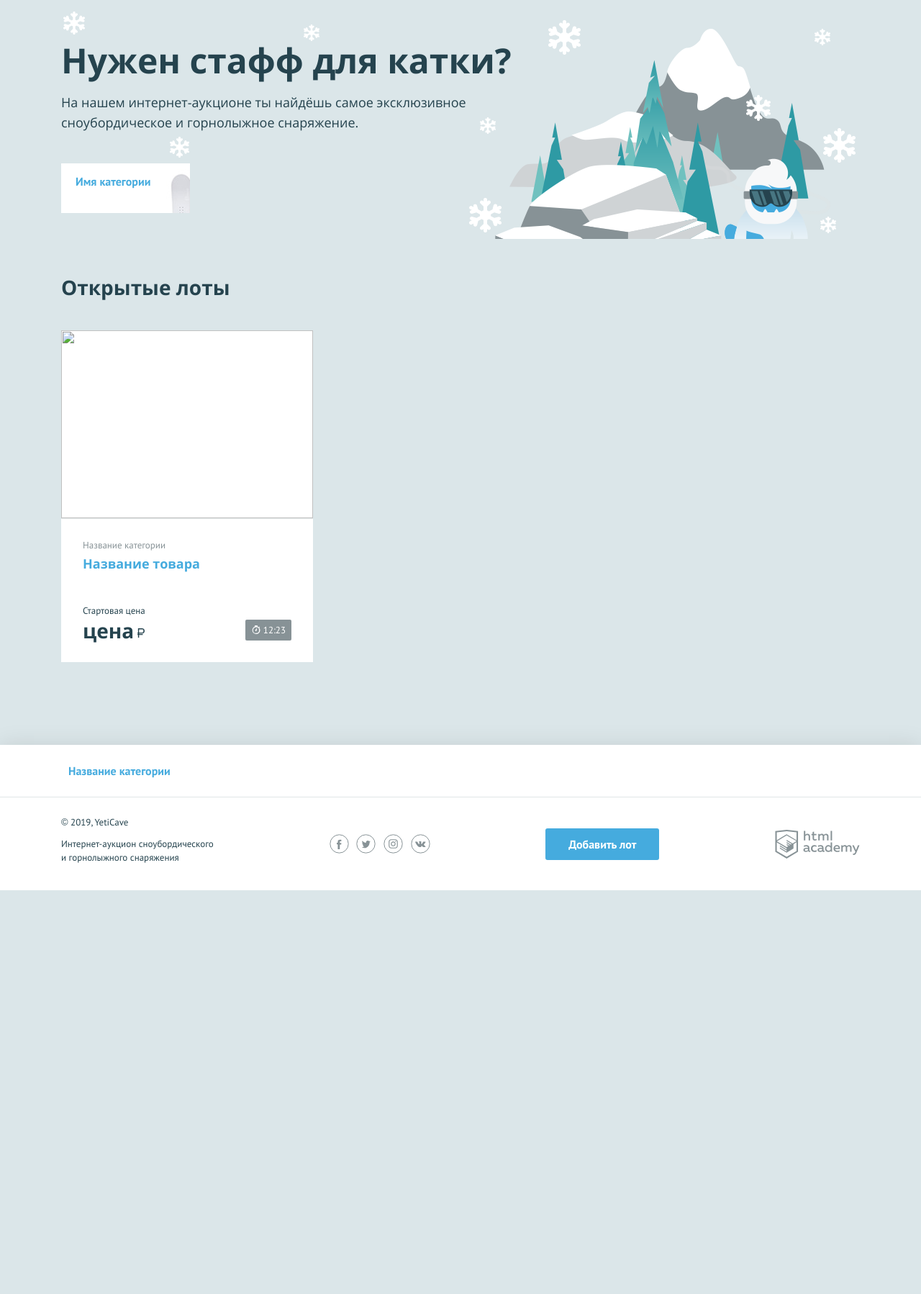
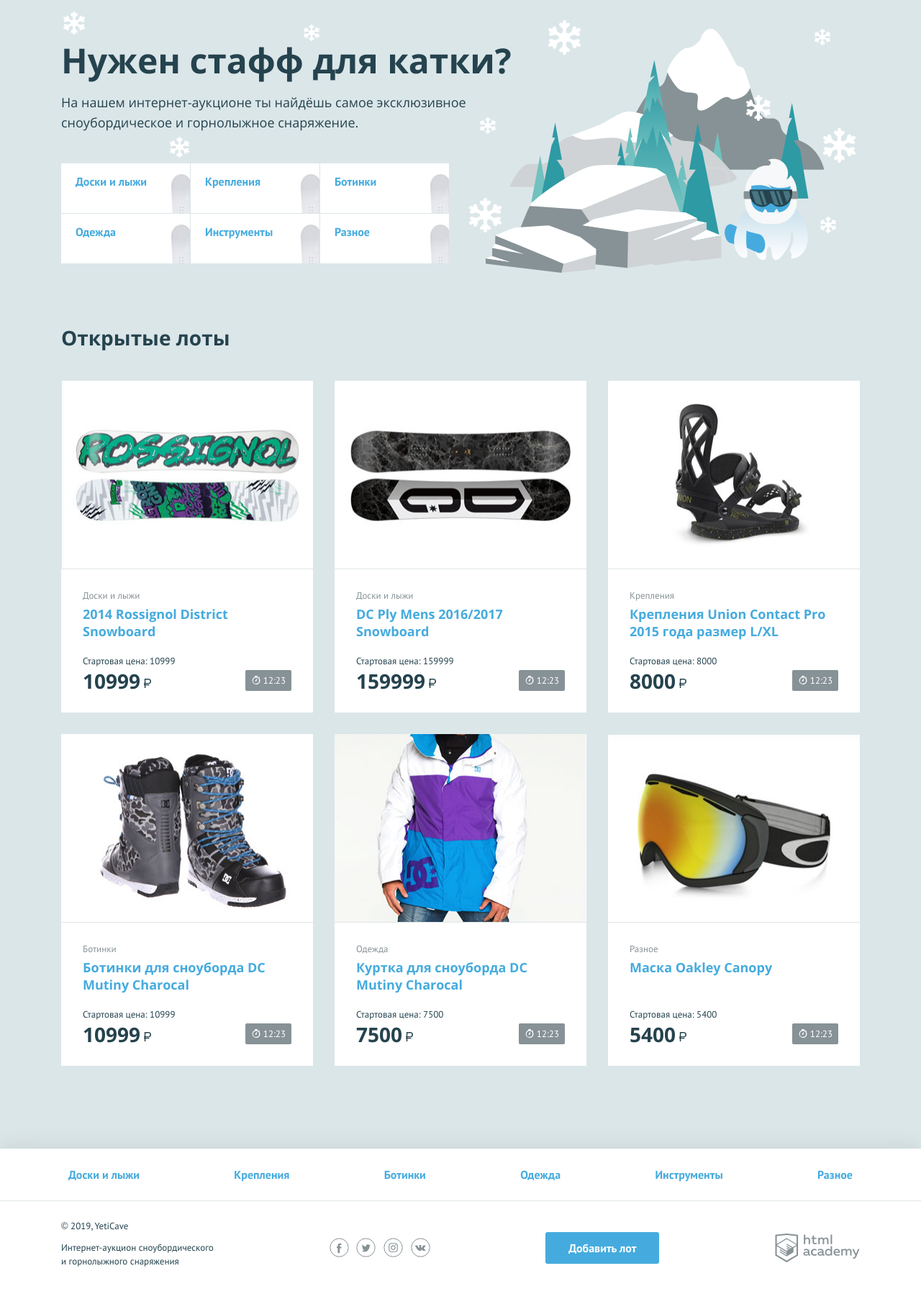
Before and after one commit to likable/796623-yeticave-9, a PHP site: page / in a window 1280 px wide. Shown: the part 107-1905 px from the top of the page at 72% size. Before the commit the page ends 1344 px from the top, so only its background shows below. Run offline with PHP 8.4, Linux system fonts and the light colour scheme.

Commit message:
Completed the task with arrays

```diff
--- a/index.php
+++ b/index.php
@@ -2,7 +2,56 @@
 $is_auth = rand(0, 1);
 
 $user_name = 'Виталий'; // укажите здесь ваше имя
+
+$categories = [
+    "Доски и лыжи",
+    "Крепления",
+    "Ботинки",
+    "Одежда",
+    "Инструменты",
+    "Разное"
+];
+
+$stuff = [
+    [
+        "title" => "2014 Rossignol District Snowboard",
+        "cat"   => "Доски и лыжи",
+        "price" => 10999,
+        "url"   => "img/lot-1.jpg"
+    ],
+    [
+        "title" => "DC Ply Mens 2016/2017 Snowboard",
+        "cat"   => "Доски и лыжи",
+        "price" => 159999,
+        "url"   => "img/lot-2.jpg"
+    ],
+    [
+        "title" => "Крепления Union Contact Pro 2015 года размер L/XL",
+        "cat"   => "Крепления",
+        "price" => 8000,
+        "url"   => "img/lot-3.jpg"
+    ],
+    [
+        "title" => "Ботинки для сноуборда DC Mutiny Charocal",
+        "cat"   => "Ботинки",
+        "price" => 10999,
+        "url"   => "img/lot-4.jpg"
+    ],
+    [
+        "title" => "Куртка для сноуборда DC Mutiny Charocal",
+        "cat"   => "Одежда",
+        "price" => 7500,
+        "url"   => "img/lot-5.jpg"
+    ],
+    [
+        "title" => "Маска Oakley Canopy",
+        "cat"   => "Разное",
+        "price" => 5400,
+        "url"   => "img/lot-6.jpg"
+    ]
+];
 ?>
+
 <!DOCTYPE html>
 <html lang="ru">
 <head>
@@ -55,10 +104,14 @@
         <h2 class="promo__title">Нужен стафф для катки?</h2>
         <p class="promo__text">На нашем интернет-аукционе ты найдёшь самое эксклюзивное сноубордическое и горнолыжное снаряжение.</p>
         <ul class="promo__list">
+
             <!--заполните этот список из массива категорий-->
-            <li class="promo__item promo__item--boards">
-                <a class="promo__link" href="pages/all-lots.html">Имя категории</a>
-            </li>
+            <?php foreach ($categories as $category): ?>
+                <li class="promo__item promo__item--boards">
+                    <a class="promo__link" href="pages/all-lots.html"><?= $category; ?></a>
+                </li>
+            <?php endforeach; ?>
+
         </ul>
     </section>
     <section class="lots">
@@ -66,18 +119,20 @@
             <h2>Открытые лоты</h2>
         </div>
         <ul class="lots__list">
+
             <!--заполните этот список из массива с товарами-->
+            <?php foreach ($stuff as $stuff_item): ?>
             <li class="lots__item lot">
                 <div class="lot__image">
-                    <img src="" width="350" height="260" alt="">
+                    <img src="<?= $stuff_item["url"]; ?>" width="350" height="260" alt="<?= $stuff_item["title"]; ?>">
                 </div>
                 <div class="lot__info">
-                    <span class="lot__category">Название категории</span>
-                    <h3 class="lot__title"><a class="text-link" href="pages/lot.html">Название товара</a></h3>
+                    <span class="lot__category"><?= $stuff_item["cat"]; ?></span>
+                    <h3 class="lot__title"><a class="text-link" href="pages/lot.html"><?= $stuff_item["title"]; ?></a></h3>
                     <div class="lot__state">
                         <div class="lot__rate">
-                            <span class="lot__amount">Стартовая цена</span>
-                            <span class="lot__cost">цена<b class="rub">р</b></span>
+                            <span class="lot__amount">Стартовая цена: <?= $stuff_item["price"]; ?></span>
+                            <span class="lot__cost"><?= $stuff_item["price"]; ?><b class="rub">р</b></span>
                         </div>
                         <div class="lot__timer timer">
                             12:23
@@ -85,6 +140,8 @@
                     </div>
                 </div>
             </li>
+            <?php endforeach; ?>
+
         </ul>
     </section>
 </main>
@@ -93,10 +150,14 @@
 <footer class="main-footer">
     <nav class="nav">
         <ul class="nav__list container">
+
             <!--заполните этот список из массива категорий-->
-            <li class="nav__item">
-                <a href="pages/all-lots.html">Название категории</a>
-            </li>
+            <?php foreach ($categories as $category): ?>
+                <li class="nav__item">
+                    <a href="pages/all-lots.html"><?= $category; ?></a>
+                </li>
+            <?php endforeach; ?>
+
         </ul>
     </nav>
     <div class="main-footer__bottom container">
```
